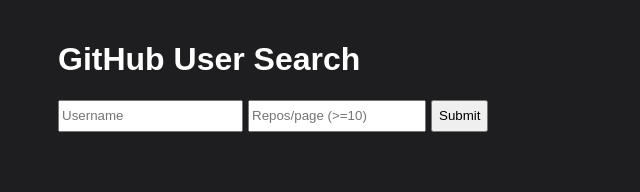
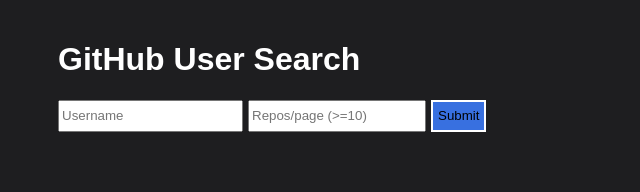
Before and after one commit to ImDoubD/GitSearch, a plain HTML site: page index.html in a window 1280 px wide. Shown: the whole page, without its empty margins (0-640 px from the left). Drawn offline with Linux system fonts and the light colour scheme.

Commit message:
5th Commit

```diff
--- a/index.html
+++ b/index.html
@@ -29,7 +29,7 @@
             step="10"
             placeholder="Repos/page (>=10)"
           />
-          <button type="submit">Submit</button>
+          <button class="submit" type="submit">Submit</button>
           <p id="errorText" class="error-text"></p>
         </div>
       </form>
--- a/style.css
+++ b/style.css
@@ -74,6 +74,7 @@
     flex-direction: column;
     gap: 5px;
 }
+
 .perpageinput{
     min-width: 170px;
 }
@@ -110,6 +111,11 @@
     border-radius: 20px;
     border: 1px solid white;
     box-sizing: border-box;
+}
+.submit{
+    border: 2px solid white;
+    background-color: hwb(220 22% 12%);
+    padding: 5px;
 }
 .twrapper{
     display: flex;
```
